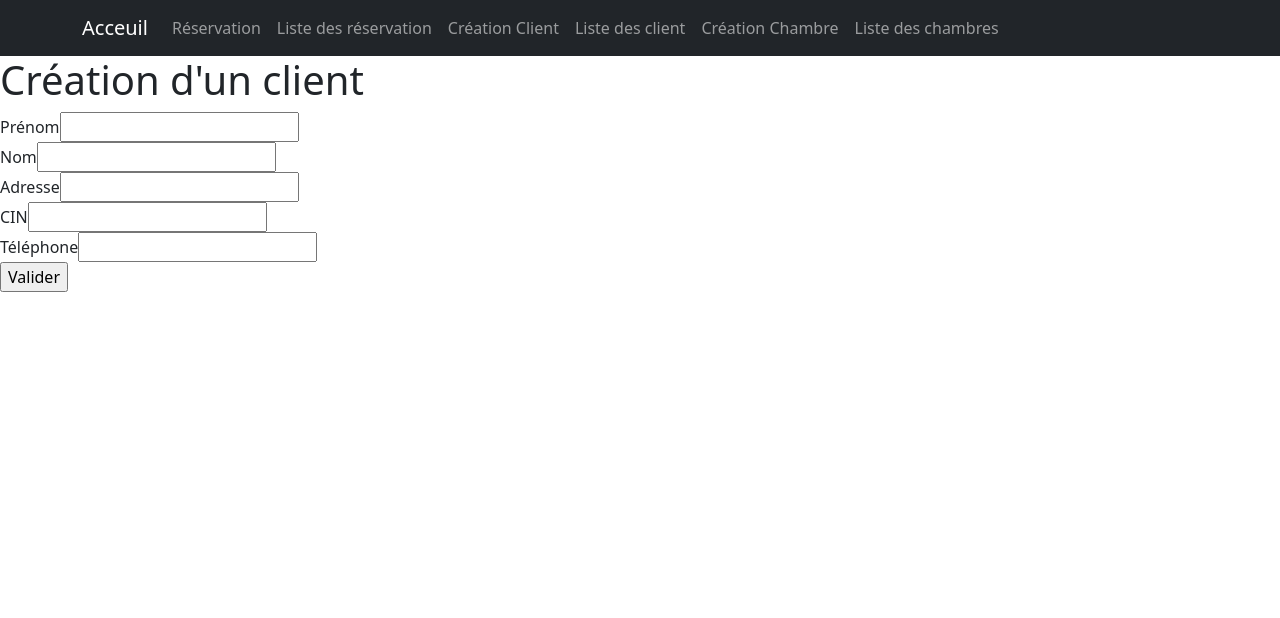
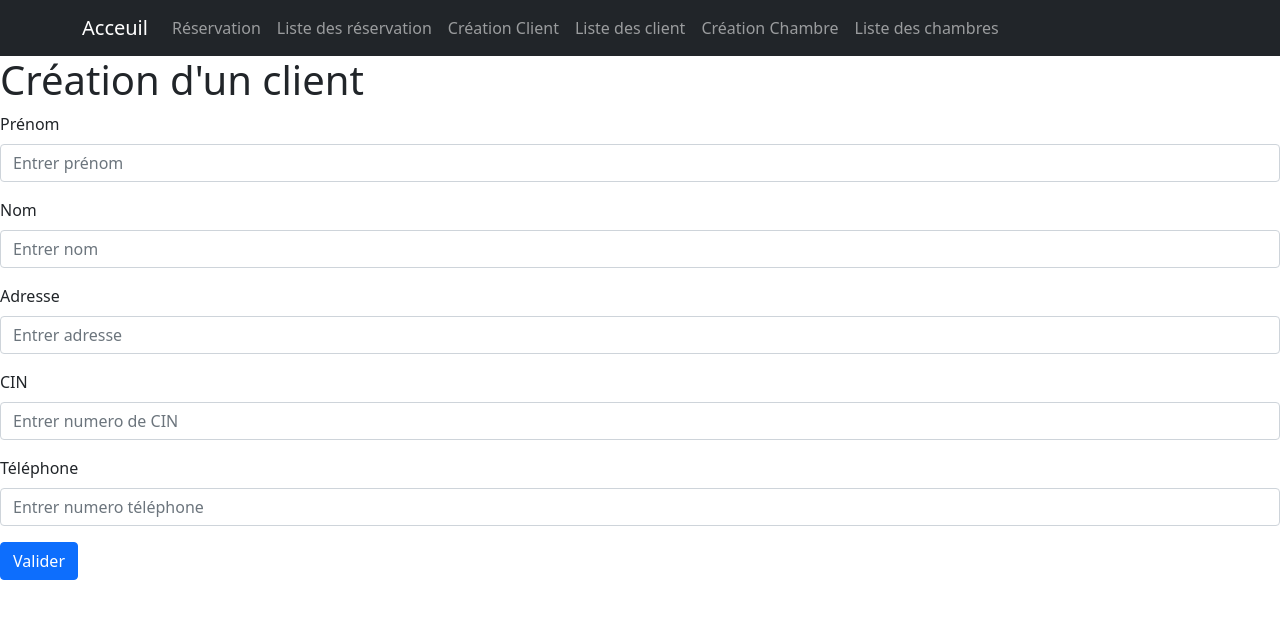
Before and after one commit to tafitahery/hotel-v2, a React (Create React App) app: page /createClient in a window 1280 px wide. Shown: the top 618 px of the page. Built offline with nearby package versions, Linux system fonts and the light colour scheme.

Commit message:
Add style to page CreateClient with React-Bootstrap

```diff
--- a/src/assets/db.json
+++ b/src/assets/db.json
@@ -11,7 +11,7 @@
     {
       "firstName": "Lebo",
       "lastName": "SOLOFO",
-      "address": "Antsirabe",
+      "address": "Texas",
       "idCard": "224677816520",
       "phone": "+261340353664",
       "id": 2
@@ -29,20 +29,5 @@
       "id": 2
     }
   ],
-  "reservations": [
-    {
-      "dateIn": "2022-07-10",
-      "dateOut": "2022-07-15",
-      "clientId": "2",
-      "roomId": "1",
-      "id": 1
-    },
-    {
-      "dateIn": "2022-07-12",
-      "dateOut": "2022-07-15",
-      "clientId": "2",
-      "roomId": "2",
-      "id": 2
-    }
-  ]
+  "reservations": []
 }
--- a/src/pages/CreateClient/index.jsx
+++ b/src/pages/CreateClient/index.jsx
@@ -1,5 +1,6 @@
 import axios from 'axios';
 import React, { useState } from 'react';
+import { Button, Form } from 'react-bootstrap';
 
 const CreateClient = () => {
   const [firstName, setFirstName] = useState('');
@@ -29,64 +30,62 @@ const CreateClient = () => {
   };
 
   return (
-    <form onSubmit={(e) => hanldeSubmit(e)}>
+    <Form onSubmit={(e) => hanldeSubmit(e)}>
       <h1>Création d'un client</h1>
-      <div>
-        <div>
-          <label htmlFor="first-name">Prénom</label>
-          <input
+      <Form.Group className="mb-3" controlId="first-name">
+        <Form.Label>Prénom</Form.Label>
+        <Form.Control
           type="text"
-            id="first-name"
+          placeholder="Entrer prénom"
           required
           value={firstName}
           onChange={(e) => setFirstName(e.target.value)}
         />
-        </div>
-        <div>
-          <label htmlFor="last-name">Nom</label>
-          <input
+      </Form.Group>
+      <Form.Group className="mb-3" controlId="last-name">
+        <Form.Label>Nom</Form.Label>
+        <Form.Control
           type="text"
-            id="last-name"
+          placeholder="Entrer nom"
           required
           value={lastName}
           onChange={(e) => setLastName(e.target.value)}
         />
-        </div>
-        <div>
-          <label htmlFor="address">Adresse</label>
-          <input
+      </Form.Group>
+      <Form.Group className="mb-3" controlId="address">
+        <Form.Label>Adresse</Form.Label>
+        <Form.Control
           type="text"
-            id="address"
+          placeholder="Entrer adresse"
           required
           value={address}
           onChange={(e) => setAddress(e.target.value)}
         />
-        </div>
-        <div>
-          <label htmlFor="id-card">CIN</label>
-          <input
+      </Form.Group>
+      <Form.Group className="mb-3" controlId="id-card">
+        <Form.Label>CIN</Form.Label>
+        <Form.Control
           type="text"
-            id="id-card"
+          placeholder="Entrer numero de CIN"
           required
           value={idCard}
           onChange={(e) => setIdcard(e.target.value)}
         />
-        </div>
-        <div>
-          <label htmlFor="phone">Téléphone</label>
-          <input
-            type="tel"
-            id="phone"
+      </Form.Group>
+      <Form.Group className="mb-3" controlId="phone">
+        <Form.Label>Téléphone</Form.Label>
+        <Form.Control
+          type="text"
+          placeholder="Entrer numero téléphone"
           required
           value={phone}
           onChange={(e) => setPhone(e.target.value)}
         />
-        </div>
-        <div>
-          <input type="submit" value="Valider" />
-        </div>
-      </div>
-    </form>
+      </Form.Group>
+      <Button variant="primary" type="submit">
+        Valider
+      </Button>
+    </Form>
   );
 };
 
```
Lines whose indentation alone changed are shown as unchanged.
